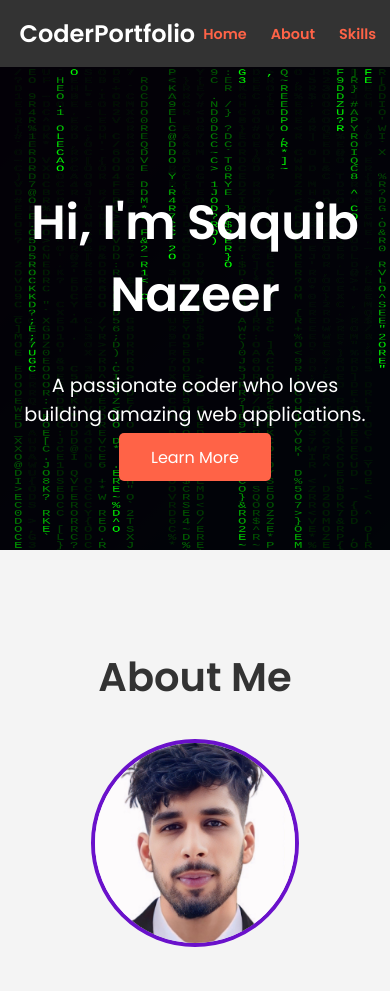
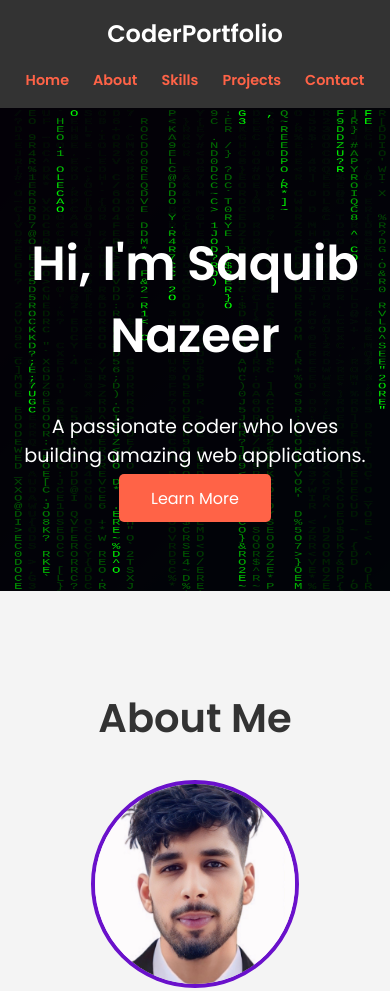
Before and after one commit to SaquibNazeer01/My-Portfolio, a plain HTML site: page index.html in a window 390 px wide. Shown: the top 991 px of the page. Drawn offline with Linux system fonts and the light colour scheme.

Commit message:
Update styles.css

```diff
--- a/styles.css
+++ b/styles.css
@@ -24,8 +24,8 @@ nav {
 
 nav .container {
   display: flex;
-  justify-content: space-between;
-  align-items: center;
+  flex-direction: column; /* Stack logo and menu vertically */
+  align-items: center; /* Center items */
   max-width: 1200px;
   margin: 0 auto;
   padding: 0 1rem;
@@ -36,6 +36,7 @@ nav .logo {
   font-weight: 600;
   text-decoration: none;
   color: #fff;
+  margin-bottom: 1rem; /* Space between logo and menu */
 }
 
 /* Menu Items */
@@ -64,12 +65,6 @@ nav .nav-links a:hover {
 
 /* Responsive Design for Smaller Screens */
 @media (max-width: 768px) {
-  nav .container {
-    flex-direction: row; /* Keep logo and menu in one line */
-    align-items: center; /* Center items */
-    overflow-x: auto; /* Allow horizontal scrolling if needed */
-  }
-
   nav .nav-links {
     gap: 0.5rem; /* Reduce gap between items */
   }
@@ -78,7 +73,6 @@ nav .nav-links a:hover {
     font-size: 0.9rem; /* Slightly smaller font size for mobile */
   }
 }
-
 /* Hero Section */
 .hero {
   position: relative;
```
